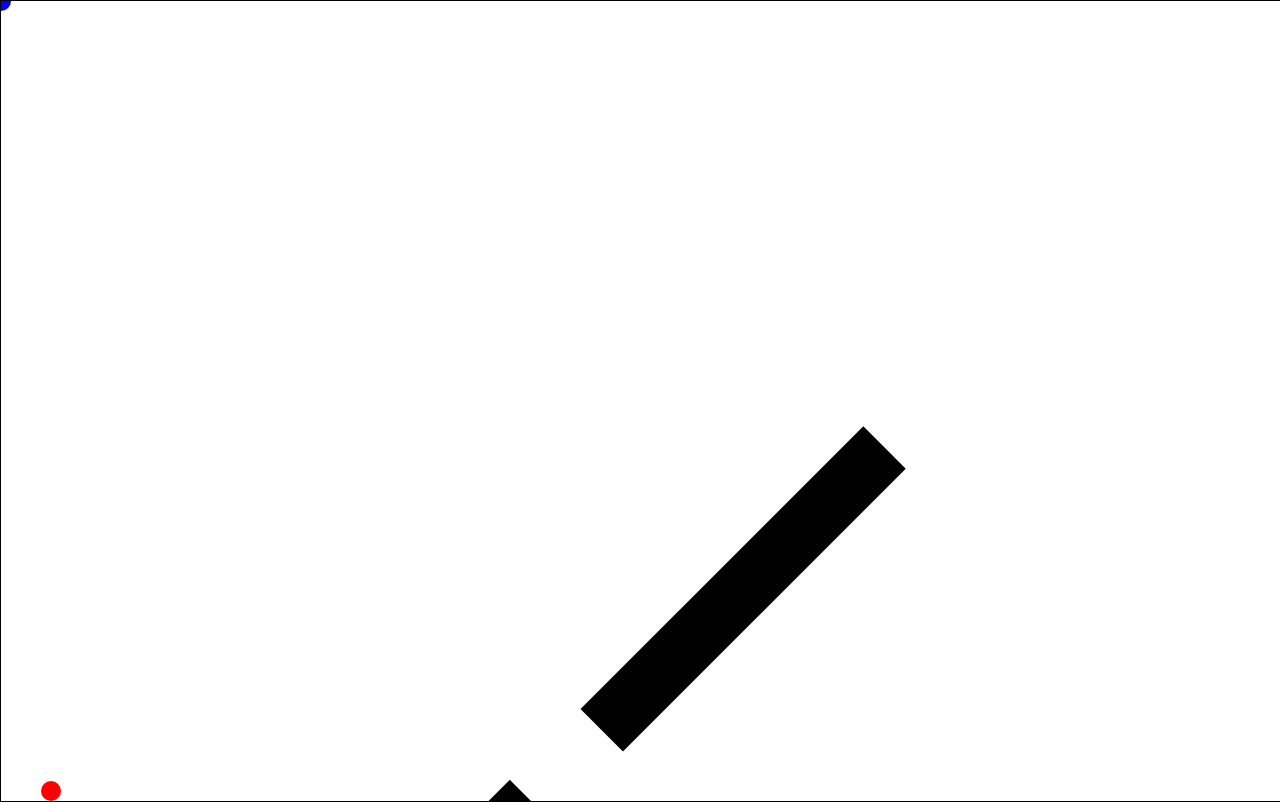
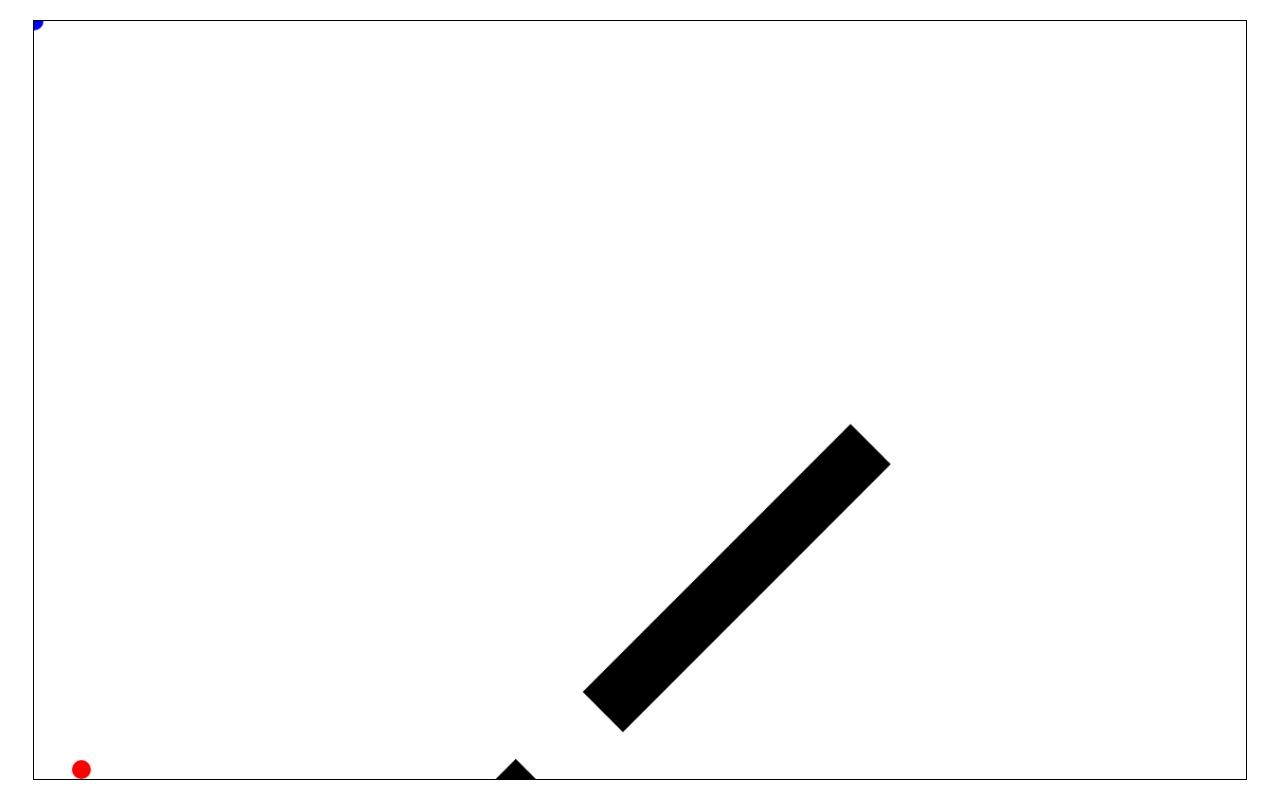
Before and after one commit to briansheldon1/OmniFlap, a plain HTML site: page index.html in a window 1280 px wide. Drawn offline with Linux system fonts and the light colour scheme.

Commit message:
making canvas square and centered

```diff
--- a/index.css
+++ b/index.css
@@ -1,10 +1,12 @@
 canvas {
     border: 1px solid black;
     padding: 0px;
-    margin: 0px;
+    margin: 20px auto 20px;
 }
 
 body {
     margin: 0px;
     padding: 0px;
+    display: flex;
+    justify-content: center;
 }
```
